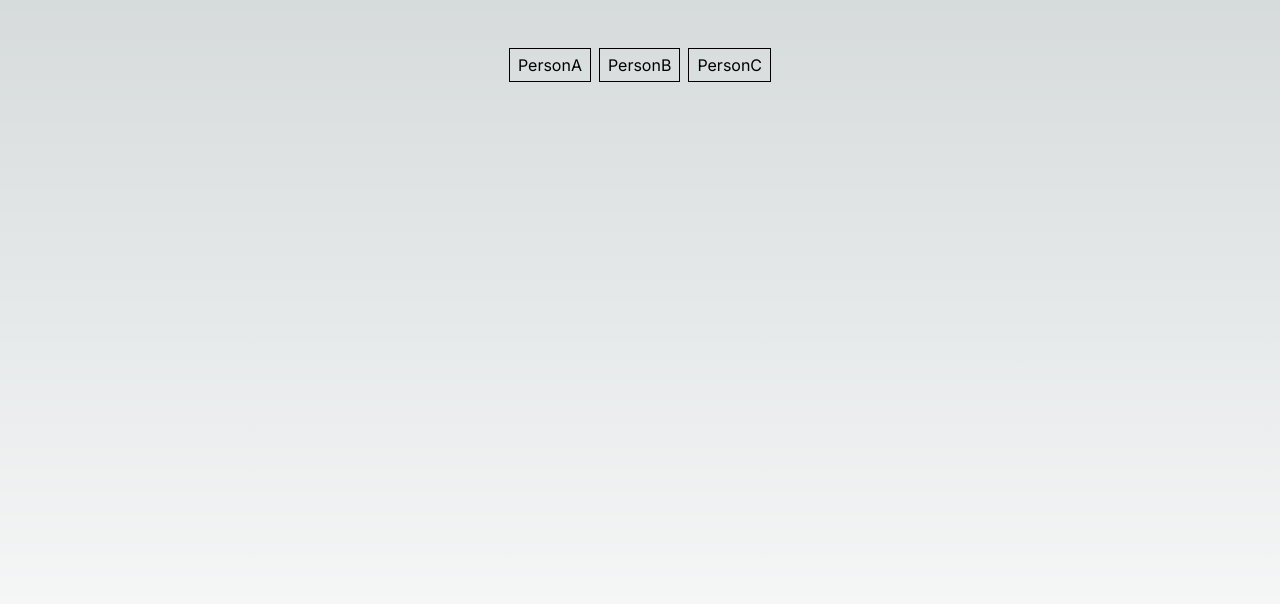
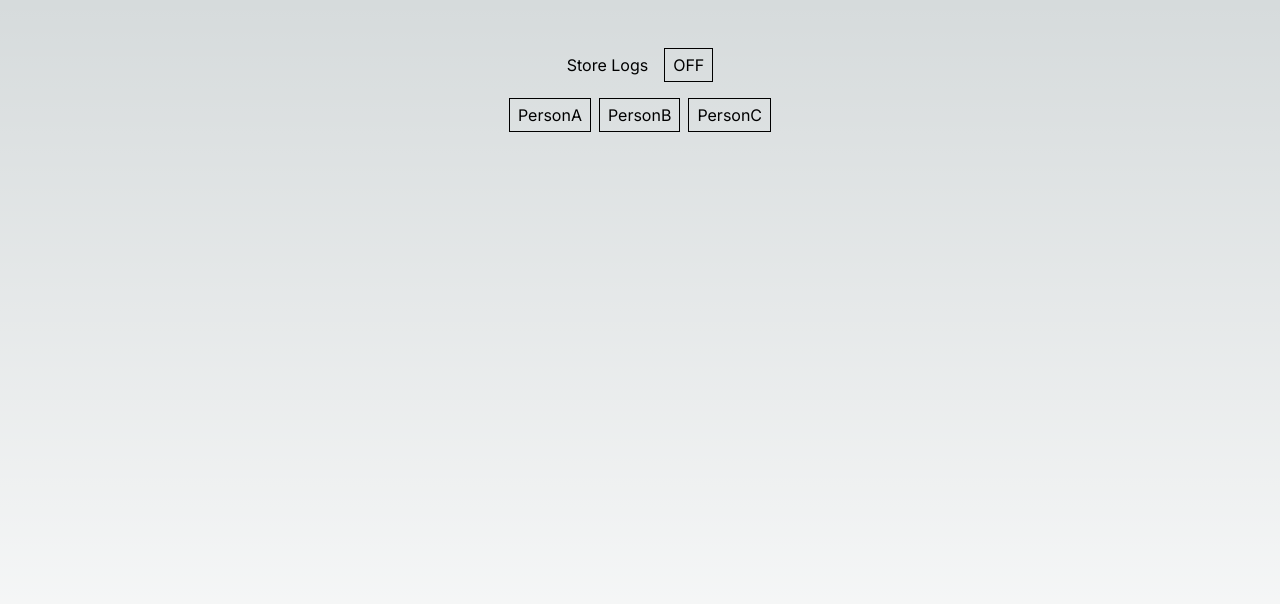
Before and after one commit to ketanmodi087/snc-ketanmodi087, a Next.js app: page / in a window 1280 px wide. Shown: the top 604 px of the page. Built offline with nearby package versions, Linux system fonts and the light colour scheme.

Commit message:
feat: create context for enable/disable log

```diff
--- a/src/components/Button.tsx
+++ b/src/components/Button.tsx
@@ -3,8 +3,9 @@ import classNames from "classnames";
 
 // Define type for ButtonProps
 type ButtonProps = {
-  onClick: MouseEventHandler<HTMLButtonElement>;
-  active: boolean;
+  onClick?: MouseEventHandler<HTMLButtonElement>;
+  active?: boolean;
+  classname?: string;
 };
 
 // Define Button component as a FunctionComponent with ButtonProps as props
@@ -12,12 +13,13 @@ export const Button: FunctionComponent<PropsWithChildren<ButtonProps>> = ({
   children,
   onClick,
   active,
+  classname,
 }) => {
   return (
     <button
       type="button"
       className={classNames(
-        `px-2 py-1 border border-black ${active ? "bg-[#5351b3] text-[#f2f2ff]" : ""}`,
+        `px-2 py-1 border border-black ${active ? "bg-[#5351b3] text-[#f2f2ff]" : ""} ${classname}`,
       )}
       onClick={onClick}
     >
--- a/src/layouts/MainLayout.tsx
+++ b/src/layouts/MainLayout.tsx
@@ -10,6 +10,8 @@ import { MainLayoutProps, MyAbortController } from "@/utils/types";
 import { PersonCardSkeleton } from "@/components/PersonCardSkeleton";
 import { PersonDataCard } from "@/components/PersonDataCard";
 import { ErrorCard } from "@/components/ErrorCard";
+import { useMyContext } from "@/providers/context/context";
+
 // Initialize Inter font with Latin subset
 const inter = Inter({ subsets: ["latin"] });
 
@@ -17,6 +19,9 @@ const inter = Inter({ subsets: ["latin"] });
 export const MainLayout: FunctionComponent<
   PropsWithChildren<MainLayoutProps>
 > = () => {
+  //get enable log value
+  const { enableLogs, updateValue } = useMyContext();
+
   const [activeBtnId, setActiveBtnId] = useState<string>("");
   const controllerRef = React.useRef<MyAbortController | null>(null);
 
@@ -55,6 +60,17 @@ export const MainLayout: FunctionComponent<
         "flex flex-col items-center p-12",
       )}
     >
+      <div className={classNames("mb-4")}>
+        Store Logs
+        <Button
+          onClick={() => updateValue(!enableLogs)} // Set activeBtnId when button is clicked
+          classname={"ml-4"}
+          active={enableLogs}
+        >
+          {enableLogs ? "ON" : "OFF"}{" "}
+          {/* Displaying person's name as button label */}
+        </Button>
+      </div>
       {/* Container for buttons with flex layout */}
       <div className={classNames("flex gap-2")}>
         {/* Mapping through Person data to render buttons */}
--- a/src/pages/_app.tsx
+++ b/src/pages/_app.tsx
@@ -1,11 +1,14 @@
 import "@/styles/globals.css";
 import type { AppProps } from "next/app";
 import ApiProvider from "@/providers/apiProvider";
+import { MyContextProvider } from "@/providers/context/context";
 
 export default function App({ Component, pageProps }: AppProps) {
   return (
-    <ApiProvider>
-      <Component {...pageProps} />
-    </ApiProvider>
+    <MyContextProvider>
+      <ApiProvider>
+        <Component {...pageProps} />
+      </ApiProvider>
+    </MyContextProvider>
   );
 }
--- /dev/null
+++ b/src/providers/context/context.tsx
@@ -0,0 +1,62 @@
+// context.tsx
+
+import React, { createContext, useState, useContext, ReactNode } from "react";
+
+// Define the shape of your context state
+interface MyContextState {
+  enableLogs: boolean;
+}
+
+// Define the shape of your context methods
+interface MyContextActions {
+  updateValue: (newValue: boolean) => void;
+}
+
+// Combine both state and actions into a single interface
+interface MyContextType extends MyContextState, MyContextActions {}
+
+// Create a new context with the combined interface
+const MyContext = createContext<MyContextType | undefined>(undefined);
+
+// Custom hook to consume the context
+const useMyContext = () => {
+  const context = useContext(MyContext);
+  if (!context) {
+    throw new Error("useMyContext must be used within a MyContextProvider");
+  }
+  return context;
+};
+
+interface Props {
+  children: ReactNode;
+}
+
+// Create a custom provider component
+const MyContextProvider = ({ children }: Props) => {
+  // Define the state
+  const [state, setState] = useState<MyContextState>({
+    enableLogs: false,
+    // Add initial values as needed
+  });
+
+  // Define methods to update the state
+  const updateValue = (newValue: boolean) => {
+    setState((prevState) => ({
+      ...prevState,
+      enableLogs: newValue,
+    }));
+  };
+
+  // Combine state and methods into context value
+  const contextValue: MyContextType = {
+    ...state,
+    updateValue,
+  };
+
+  // Provide context value to its children components
+  return (
+    <MyContext.Provider value={contextValue}>{children}</MyContext.Provider>
+  );
+};
+
+export { MyContext, MyContextProvider, useMyContext };
```
